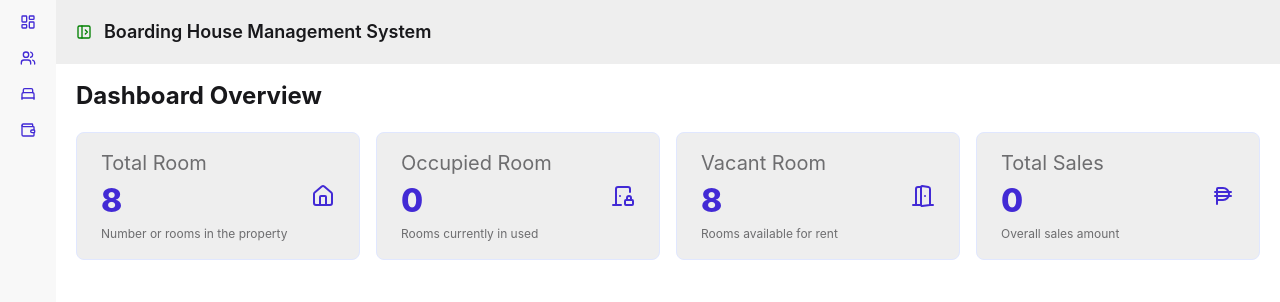
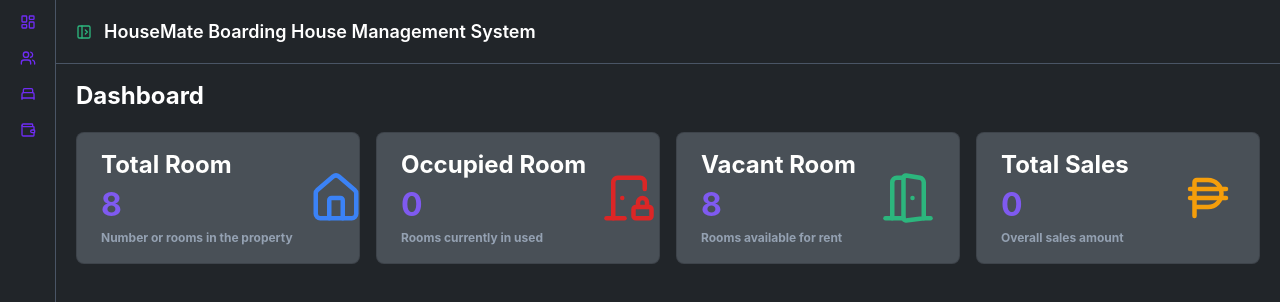
Before and after one commit to Jomerubaldo/BoardingHouse-Management-System, a React app in the folder frontend/: page / in a window 1280 px wide. Shown: the top 302 px of the page. Built offline with nearby package versions, Linux system fonts and the light colour scheme; no server answers; the HTML template or start-up script is replaced by a standard one.

Commit message:
refactor: color theming

```diff
--- a/frontend/src/components/layouts/MainLayout.jsx
+++ b/frontend/src/components/layouts/MainLayout.jsx
@@ -14,7 +14,7 @@ function MainLayout() {
   const [isDrawerOpen, setIsDrawerOpen] = useState(false);
 
   return (
-    <div className="drawer lg:drawer-open">
+    <div className="drawer lg:drawer-open bg-[#212529]">
       <input
         id="my-drawer-4"
         type="checkbox"
@@ -23,23 +23,23 @@ function MainLayout() {
         onChange={(e) => setIsDrawerOpen(e.target.checked)}
       />
       <div className="drawer-content">
-        <nav className="navbar w-full bg-base-300">
+        <nav className="navbar w-full border-b border-gray-600 bg-[#212529]">
           <label
             htmlFor="my-drawer-4"
             aria-label="open sidebar"
             className="btn btn-square btn-ghost"
           >
             {isDrawerOpen ? (
-              <PanelLeftClose color="red" size={16} />
+              <PanelLeftClose color="#DC2626" size={16} />
             ) : (
-              <PanelLeftOpen color="green" size={16} />
+              <PanelLeftOpen color="#2cb67d" size={16} />
             )}
           </label>
-          <div className="font-semibold text-lg">
-            Boarding House Management System
-          </div>
+          <h2 className="text-[#FFFFFF] text-lg font-semibold">
+            HouseMate Boarding House Management System
+          </h2>
         </nav>
-        <div className='py-4'>
+        <div className="py-4">
           <Outlet />
         </div>
       </div>
@@ -50,7 +50,7 @@ function MainLayout() {
           aria-label="close sidebar"
           className="drawer-overlay"
         ></label>
-        <div className="flex min-h-full flex-col items-start bg-base-200 is-drawer-close:w-14 is-drawer-open:w-64">
+        <div className="flex min-h-full flex-col items-start border-r border-gray-600 bg-[#212529] is-drawer-close:w-14 is-drawer-open:w-64">
           <ul className="menu w-full grow gap-2 text-md">
             <li>
               <NavLink to="/">
@@ -58,7 +58,7 @@ function MainLayout() {
                   className="is-drawer-close:tooltip is-drawer-close:tooltip-right flex items-center gap-3"
                   data-tip="Dashboard"
                 >
-                  <LayoutDashboardIcon className="text-primary" size={16} />
+                  <LayoutDashboardIcon color="#6F2CF3" size={16} />
                   <span className="is-drawer-close:hidden font-semibold">
                     Dashboard
                   </span>
@@ -72,7 +72,7 @@ function MainLayout() {
                   className="is-drawer-close:tooltip is-drawer-close:tooltip-right flex items-center gap-3"
                   data-tip="Tenant"
                 >
-                  <Users className="text-primary" size={16} />
+                  <Users color="#6F2CF3" size={16} />
                   <span className="is-drawer-close:hidden font-semibold">
                     Tenant
                   </span>
@@ -86,7 +86,7 @@ function MainLayout() {
                   className="is-drawer-close:tooltip is-drawer-close:tooltip-right flex items-center gap-3"
                   data-tip="Room"
                 >
-                  <BedSingle className="text-primary" size={16} />
+                  <BedSingle color="#6F2CF3" size={16} />
                   <span className="is-drawer-close:hidden font-semibold">
                     Room
                   </span>
@@ -100,7 +100,7 @@ function MainLayout() {
                   className="is-drawer-close:tooltip is-drawer-close:tooltip-right flex items-center gap-3"
                   data-tip="Payment"
                 >
-                  <Wallet className="text-primary" size={16} />
+                  <Wallet color="#6F2CF3" size={16} />
                   <span className="is-drawer-close:hidden font-semibold">
                     Payment
                   </span>
--- a/frontend/src/components/ui/RoomTable.jsx
+++ b/frontend/src/components/ui/RoomTable.jsx
@@ -10,12 +10,12 @@ function RoomTable({
     <>
       <table className="table table-pin-rows">
         <thead>
-          <tr className="bg-base-200">
-            <th>Tenant Name</th>
-            <th>Room</th>
-            <th>Rent</th>
-            <th>Status</th>
-            <th>Actions</th>
+          <tr className="bg-[#6F2CF3]">
+            <th className="text-[#FFFFFF]">Tenant Name</th>
+            <th className="text-[#FFFFFF]">Room</th>
+            <th className="text-[#FFFFFF]">Rent</th>
+            <th className="text-[#FFFFFF]">Status</th>
+            <th className="text-[#FFFFFF]">Actions</th>
           </tr>
         </thead>
         <tbody>
--- a/frontend/src/components/ui/StatsCard.jsx
+++ b/frontend/src/components/ui/StatsCard.jsx
@@ -1,11 +1,13 @@
 function StatsCard({ title, value, subTitle, icon }) {
   return (
-    <div className="card border bg-base-300 text-primary-content w-auto md:card-md lg:card-lg xl:card-xl">
+    <div className="card border border-base-content/20 bg-[#495057] text-primary-content w-auto md:card-md lg:card-lg xl:card-xl">
       <div className="stat">
         <div className="stat-figure text-primary">{icon}</div>
-        <div className="stat-title text-xl">{title}</div>
-        <div className="stat-value text-primary">{value}</div>
-        <div className="stat-desc">{subTitle}</div>
+        <div className="stat-title text-[#fffffe] font-bold text-2xl">
+          {title}
+        </div>
+        <div className="stat-value text-[#7f5af0] font-bold">{value}</div>
+        <div className="stat-desc text-[#94a1b2] font-bold">{subTitle}</div>
       </div>
     </div>
   );
--- a/frontend/src/pages/dashboard/DashboardPage.jsx
+++ b/frontend/src/pages/dashboard/DashboardPage.jsx
@@ -46,34 +46,34 @@ function DashboardPage() {
   return (
     <div className="@container px-5">
       <div className="flex flex-col gap-5">
-        <div className="font-bold sm:text-sm md:text-md lg:text-lg xl:text-2xl">
-          Dashboard Overview
+        <div className="sm:text-sm md:text-md lg:text-lg xl:text-2xl">
+          <h1 className="text-[#FFFFFF] font-bold">Dashboard</h1>
         </div>
         <div className="grid grid-cols-1 sm:grid-cols-2 lg:grid-cols-4 xl:grid-cols-4 gap-4">
           <StatsCard
             title="Total Room"
             value={Max_Room}
             subTitle="Number or rooms in the property"
-            icon={<House size={24} />}
+            icon={<House color="#3B82F6" size={54} />}
           />
           <StatsCard
             title="Occupied Room"
             s
             value={countOccupiedRoom}
             subTitle="Rooms currently in used"
-            icon={<DoorClosedLocked size={24} />}
+            icon={<DoorClosedLocked color="#DC2626" size={54} />}
           />
           <StatsCard
             title="Vacant Room"
             value={countVacantRoom}
             subTitle="Rooms available for rent"
-            icon={<DoorOpen size={24} />}
+            icon={<DoorOpen color="#2cb67d" size={54} />}
           />
           <StatsCard
             title="Total Sales"
             value={getTotalSales}
             subTitle="Overall sales amount"
-            icon={<PhilippinePeso size={24} />}
+            icon={<PhilippinePeso color="#F59E0B" size={54} />}
           />
         </div>
       </div>
--- a/frontend/src/pages/payment/PaymentHistoryPage.jsx
+++ b/frontend/src/pages/payment/PaymentHistoryPage.jsx
@@ -19,16 +19,16 @@ function PaymentHistoryPage() {
   return (
     <div className="@container px-5 h-auto">
       <div className="flex flex-col gap-5">
-        <div className="font-bold sm:text-sm md:text-md lg:text-lg xl:text-2xl">
-          Payment History
+        <div className="sm:text-sm md:text-md lg:text-lg xl:text-2xl">
+          <h1 className="font-bold">Payment History</h1>
         </div>
-        <div className="overflow-x-auto rounded-box max-h-[535px] border border-base-content/5 bg-base-100">
+        <div className="overflow-x-auto rounded-box max-h-133.75 border border-base-content/20 bg-[#212529]">
           <table className="table table-pin-rows">
             <thead>
-              <tr className="bg-base-200">
-                <th>Room</th>
-                <th>Amount</th>
-                <th>Date</th>
+              <tr className="bg-[#6F2CF3]">
+                <th className="text-[#FFFFFF]">Room</th>
+                <th className="text-[#FFFFFF]">Amount</th>
+                <th className="text-[#FFFFFF]">Date</th>
               </tr>
             </thead>
             <tbody>
--- a/frontend/src/pages/room/RoomPage.jsx
+++ b/frontend/src/pages/room/RoomPage.jsx
@@ -123,12 +123,12 @@ function RoomPage() {
     <div className="@container px-5 h-auto">
       <div className="flex flex-col gap-5">
         <div className="flex flex-col gap-5">
-          <div className="font-bold sm:text-sm md:text-md lg:text-lg xl:text-2xl">
-            Room Management
+          <div className="sm:text-sm md:text-md lg:text-lg xl:text-2xl">
+            <h1 className="font-bold">Room Management</h1>
           </div>
           <div className="flex justify-between items-center">
-            <label className="input">
-              <Search size={14} color="#A9A9A9" />
+            <label className="input outline-none bg-[#495057]">
+              <Search size={14} color="#FFFFFF" />
               <input
                 type="search"
                 className="grow"
@@ -137,9 +137,9 @@ function RoomPage() {
                 onChange={(e) => setSearch(e.target.value)}
               />
             </label>
-            <div className="flex gap-2">
+            <div className="flex gap-3">
               <button
-                className="btn btn-primary"
+                className="btn bg-[#6F2CF3]"
                 onClick={() => {
                   rooms.length < 8
                     ? document.getElementById('addModal').show()
@@ -150,13 +150,15 @@ function RoomPage() {
                   size={18}
                   className="sm:w-4 sm:h-4 md:w-5 md:h-5 lg:w-6 lg:h-6"
                 />
-                <span className="sm:inline md:inline lg:inline">Add Room</span>
+                <span className="sm:inline md:inline lg:inline font-bold">
+                  Add Room
+                </span>
               </button>
               <AddPaymentButton />
             </div>
           </div>
         </div>
-        <div className="overflow-x-auto rounded-box border max-h-133.75 border-base-content/5 bg-base-100">
+        <div className="overflow-x-auto rounded-box border max-h-133.75 border-base-content/20 bg-[#212529]">
           <RoomTable
             tableSearchRoom={tableSearchRoom}
             statusColor={statusColor}
--- a/frontend/src/pages/room/components/AddPaymentButton.jsx
+++ b/frontend/src/pages/room/components/AddPaymentButton.jsx
@@ -57,7 +57,7 @@ function AddPaymentButton() {
   return (
     <>
       <button
-        className="btn btn-primary"
+        className="btn bg-[#6F2CF3] font-bold"
         onClick={() => document.getElementById('addPaymentModal').showModal()}
       >
         <CirclePlus
```
Also changed, not shown: frontend/src/pages/tenant/TenantPage.jsx (+14 -12 lines).
